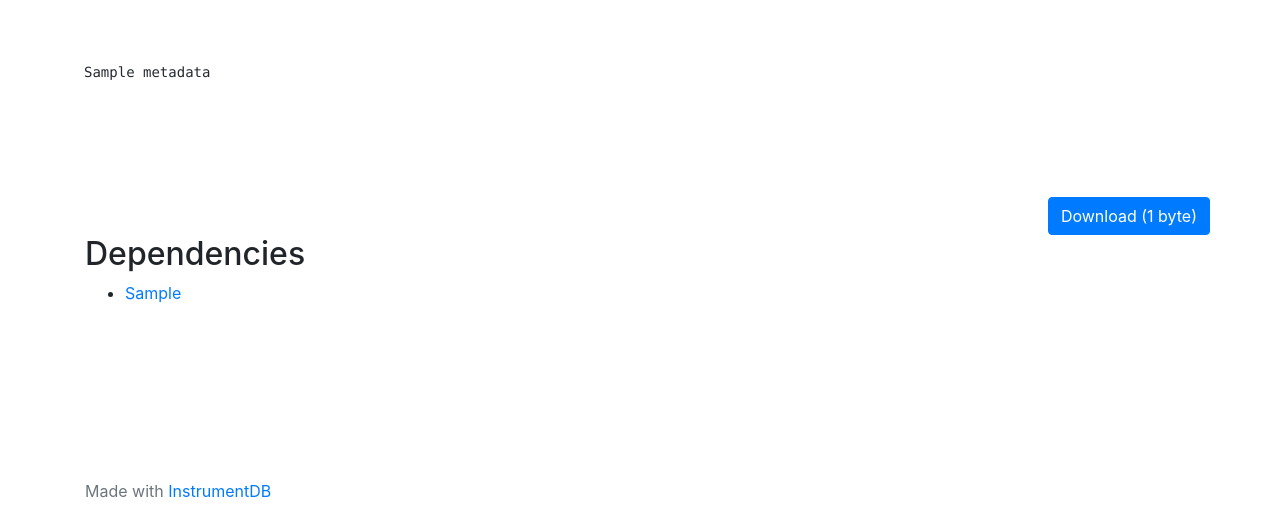
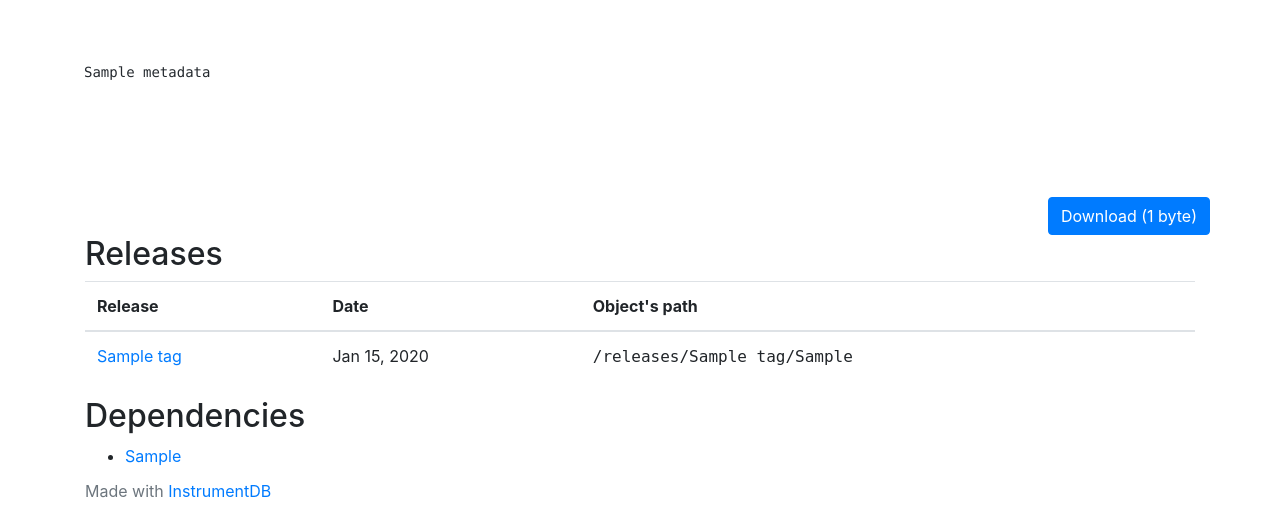
Before and after one commit to ziotom78/planck_insdb_demo, a Django app: template browse/templates/browse/datafile_detail.html in a window 1280 px wide. Shown: the part 281-800 px from the top of the page. Run offline with Django 3.2, Linux system fonts and the light colour scheme; the template is opened without the code that fills it: most values are stand-ins (such as "Sample title", 1, 10 or a date in 2020); some libraries are stand-ins or nearby versions.

Commit message:
Add list of releases to data file views

```diff
--- a/browse/templates/browse/datafile_detail.html
+++ b/browse/templates/browse/datafile_detail.html
@@ -64,6 +64,32 @@
 </div>
 {% endif %}
 
+{% if object.release_tags.all %}
+<h2>Releases</h2>
+
+<table  class="table">
+  <thead>
+    <th scope="col">Release</th>
+    <th scope="col">Date</th>
+    <th scope="col">Object's path</th>
+  </thead>
+
+  {% for cur_release in object.release_tags.all %}
+  <tr>
+    <td>
+      <a href="{% url 'release-view' cur_release.tag %}">{{ cur_release.tag }}</a>
+    </td>
+    <td>
+      {{ cur_release.rel_date|date:"M d, Y" }}
+    </td>
+    <td>
+      <tt>/releases/{{ cur_release.tag}}/{{ object.full_path }}</tt>
+    </td>
+  </tr>
+  {% endfor %}
+</table>
+{% endif %}
+
 {% if object.dependencies.all %}
 <h2>Dependencies</h2>
 
```
Also changed, not shown: browse/models.py (+14 -1 lines).
